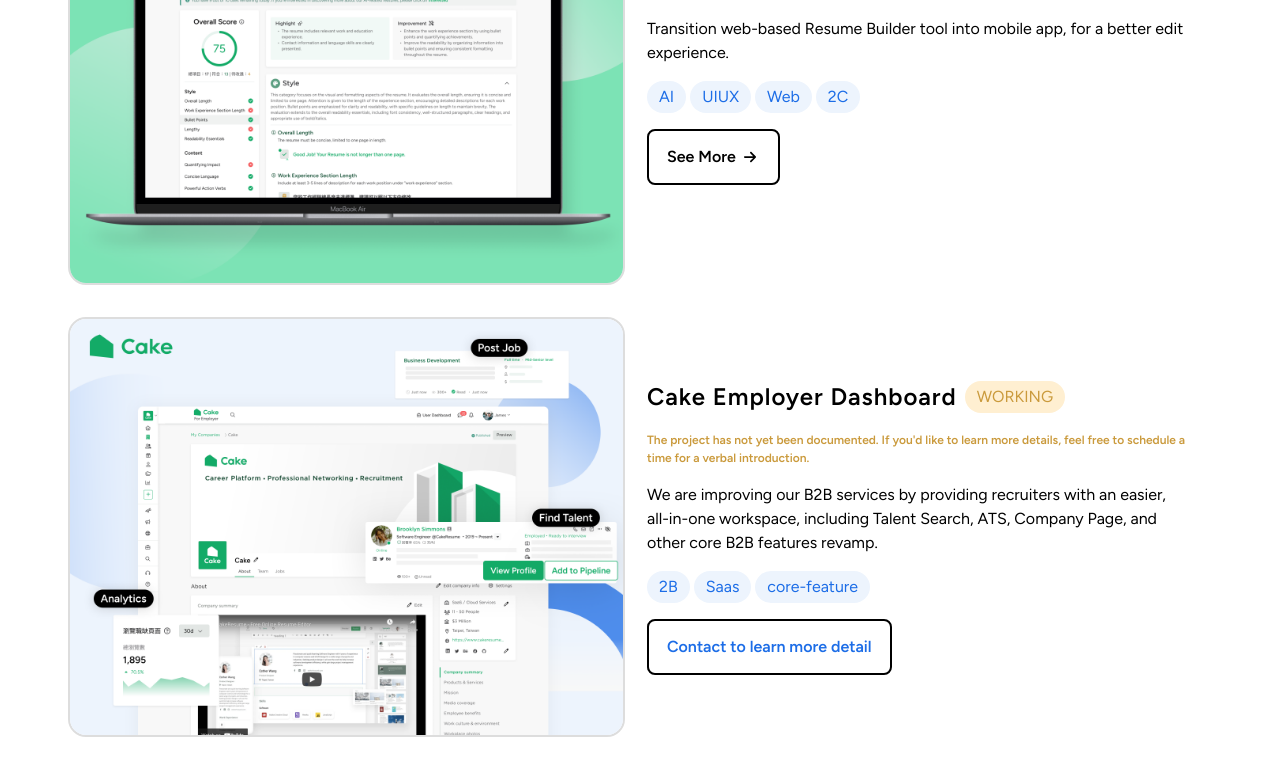
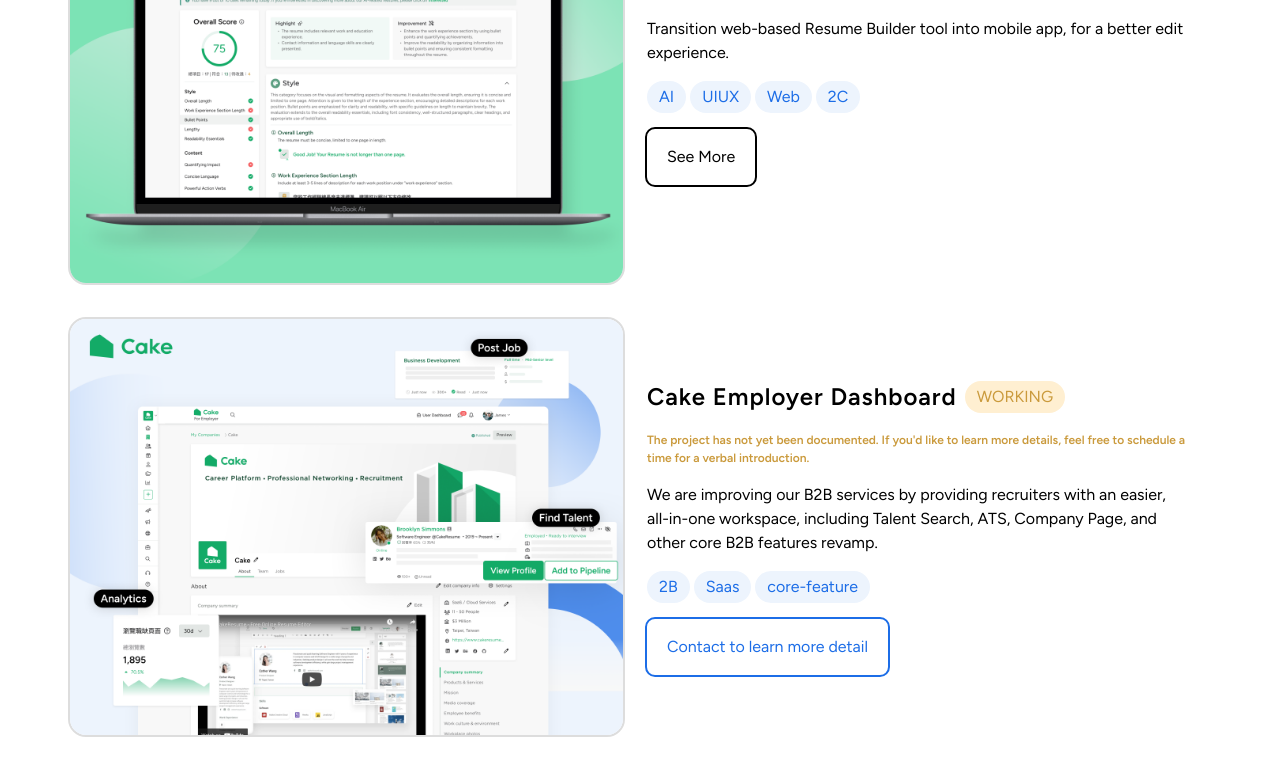
Before and after one commit to hoho123180/josie-portfolio, a Next.js app: page / in a window 1280 px wide. Shown: the part 2020-2788 px from the top of the page. Built offline with nearby package versions, Linux system fonts and the light colour scheme.

Commit message:
:zap: update button in FeatureWorks

```diff
--- a/src/components/FeatureWorks/FeatureWork.tsx
+++ b/src/components/FeatureWorks/FeatureWork.tsx
@@ -1,12 +1,12 @@
+import { gmailLink } from '@/configs/links'
+import { Work } from '@/configs/works'
+import { faWrench } from '@fortawesome/free-solid-svg-icons'
+import Image from 'next/image'
 import { FC } from 'react'
+import A from '../A'
+import FAIcon from '../FAIcon'
+import Tag from '../Tag/Tag'
 import styles from './FeatureWorks.module.css'
-import Image from 'next/image'
-import { Work } from '@/configs/works'
-import Tag from '../Tag/Tag'
-import Button from '../Button/Button'
-import A from '../A'
-import { faArrowRight } from '@fortawesome/free-solid-svg-icons'
-import { gmailLink } from '@/configs/links'
 
 interface Prop {
   work: Work
@@ -23,24 +23,25 @@
           src={`/images/${image}`}
           fill
         />
+        <div className={styles.seal}>
+          <span>Working...</span><FAIcon icon={faWrench} size={36} />
+
+        </div>
       </div>
       <div className={styles.content}>
         <div className={styles.contentHeader}>
           <h2> {title} </h2>
           {isWorking && <Tag title='WORKING' isWarning={isWorking} />}
         </div>
-        {isWorking && <h6>The project has not yet been documented. If you'd like to learn more details, feel free to schedule a time for a verbal introduction.</h6>}
+        {isWorking && <h6>The project has not yet been documented. If you&apos;d like to learn more details, feel free to schedule a time for a verbal introduction.</h6>}
         <p>{description}</p>
         <ul className={styles.tagList}>
           {tags.map(tag => <Tag key={tag} title={tag} isButton />)}
         </ul>
-        <A href={isWorking ? gmailLink : href} className={styles.buttonWrapper} data-color={isWorking ? 'accent' : ''}>
-          <Button
-            title={isWorking ? 'Contact to learn more detail' : 'See More'}
-            type='secondary'
-            size='medium'
-            trailingIcon={isWorking ? undefined : faArrowRight}
-          />
+        <A href={isWorking ? gmailLink : href}>
+          <button className={styles.button} data-color={isWorking ? 'accent' : ''}>
+            {isWorking ? 'Contact to learn more detail' : 'See More'}
+          </button>
         </A>
       </div>
     </div>
--- a/src/components/FeatureWorks/FeatureWorks.module.css
+++ b/src/components/FeatureWorks/FeatureWorks.module.css
@@ -68,12 +68,14 @@
     transition: outline 0s;
     outline: 4px solid #000;
   }
-  .featureWork:hover .buttonWrapper[data-color='accent'] button {
-    background-color: #1c6de7;
+  .featureWork:hover .seal {
+    opacity: 1;
+  }
+  .featureWork:hover .button {
     color: #fff;
   }
-  .featureWork:hover .buttonWrapper[data-color='accent'] button::before {
-    border-color: #1c6de7;
+  .featureWork:hover .button::before {
+    transform: translateX(0%);
   }
 }
 .imageContainer {
@@ -86,6 +88,26 @@
   overflow: hidden;
   transition: outline 0.3s;
   aspect-ratio: 1.33;
+}
+.seal {
+  position: absolute;
+  z-index: 1;
+  background-color: #000;
+  left: 0;
+  right: 0;
+  top: 50%;
+  transform: translateY(-50%);
+  display: flex;
+  flex-direction: row;
+  justify-content: center;
+  align-items: center;
+  color: #fff;
+  padding-block: 12px;
+  font-size: 24px;
+  font-weight: 600;
+  letter-spacing: 0.04em;
+  opacity: 0;
+  transition: opacity 0.5s;
 }
 .content {
   display: flex;
@@ -126,9 +148,51 @@
   align-items: center;
   gap: 4px;
 }
-.buttonWrapper[data-color='accent'] button {
+.button {
+  display: flex;
+  flex-direction: row;
+  justify-content: center;
+  align-items: center;
+  padding: 16px 20px;
+  outline: 2px solid #000;
+  background-color: transparent;
+  border-radius: 8px;
+  overflow: hidden;
+  position: relative;
+  transition: color 0.3s;
+  cursor: pointer;
+  user-select: none;
+  transition: opacity 0.2s;
+  -webkit-tap-highlight-color: transparent;
+}
+@media (hover: hover) {
+  .button:hover {
+    transition: opacity 0s;
+  }
+}
+.button:active {
+  transition: opacity 0s;
+  opacity: 0.6;
+}
+.button[data-color='accent'] {
+  outline-color: #1c6de7;
   color: #1c6de7;
 }
-.buttonWrapper[data-color='accent'] button::before {
-  border-color: #1c6de7;
+.button[data-color='accent']::before {
+  content: '';
+  position: absolute;
+  inset: 0;
+  background-color: #1c6de7;
+  transform: translateX(-100%);
+  transition: transform 0.5s;
+  z-index: -1;
 }
+.button::before {
+  content: '';
+  position: absolute;
+  inset: 0;
+  background-color: #000;
+  transform: translateX(-100%);
+  transition: transform 0.5s;
+  z-index: -1;
+}
--- a/src/components/FeatureWorks/FeatureWorks.module.styl
+++ b/src/components/FeatureWorks/FeatureWorks.module.styl
@@ -1,6 +1,15 @@
 @import '../../css/variables.styl'
 @import '../../css/fonts.styl'
 @import '../../css/mixins.styl'
+
+innerBg(bgc, initialTranslate = -100%)
+  content ''
+  position absolute
+  inset 0
+  background-color bgc
+  transform translateX(initialTranslate)
+  transition transform 0.5s
+  z-index -1
 
 .container
   flexbox(column, flex-start, stretch, 36px)
@@ -43,11 +52,12 @@
       .imageContainer
         transition outline 0s
         outline 4px solid Black
-      .buttonWrapper[data-color='accent'] button
-        background-color accent1
+      .seal
+        opacity 1
+      .button
         color White
         &::before
-          border-color accent1
+          transform translateX(0%)
 
 .imageContainer
   position relative
@@ -59,6 +69,21 @@
   overflow hidden
   transition outline 0.3s
   aspect-ratio 1.33
+
+.seal
+  position absolute
+  z-index 1
+  background-color backgroundInversePrimary
+  left 0
+  right 0
+  top 50%
+  transform translateY(-50%)
+  centerChild()
+  color contentInversePrimary
+  padding-block 12px
+  H2(600)
+  opacity 0
+  transition opacity 0.5s
 
 .content
   flexbox(column, center, flex-start, 16px)
@@ -80,7 +105,20 @@
 .tagList
   flexbox(row, flex-start, center, 4px)
 
-.buttonWrapper[data-color='accent'] button
-  color accent1
+.button
+  centerChild()
+  padding 16px 20px
+  outline 2px solid Black
+  background-color transparent
+  border-radius 8px
+  overflow hidden
+  position relative
+  transition color 0.3s
+  opacityButton()
+  &[data-color='accent']
+    outline-color accent1
+    color accent1
+    &::before
+      innerBg(accent)
   &::before
-    border-color accent1
+    innerBg(Black)
```
